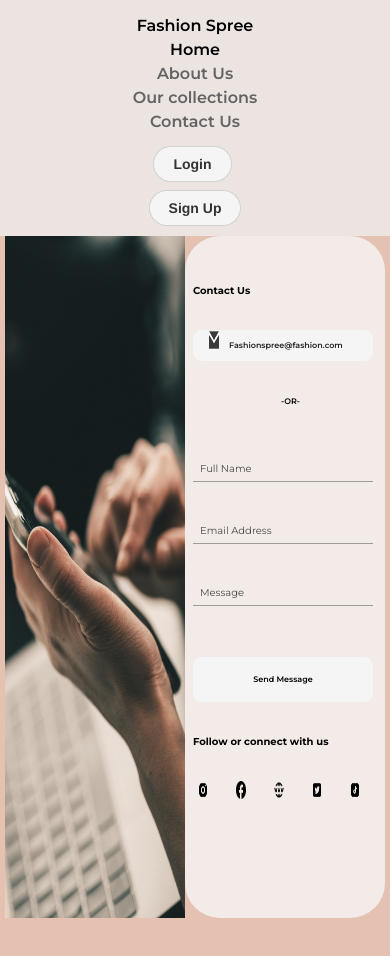
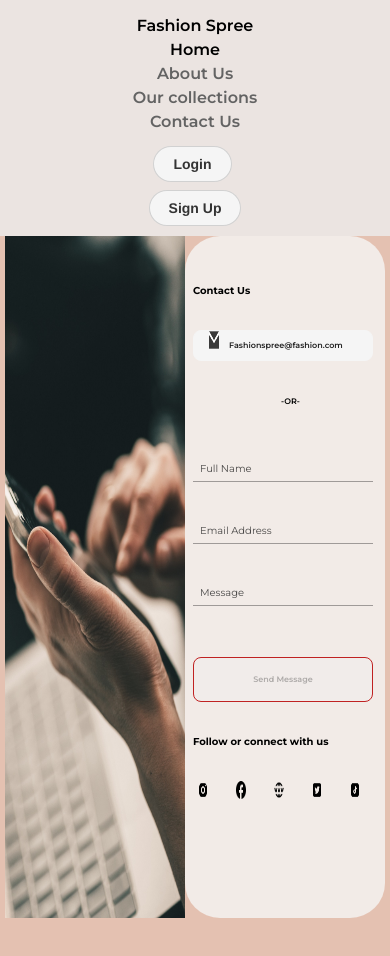
Before and after one commit to HackYourFuture-CPH/Fashion-Spree, a React (Create React App) app in the folder packages/client/: page /contact-us in a window 390 px wide. Shown: the top 956 px of the page. Built offline with nearby package versions, Linux system fonts and the light colour scheme; no server answers.

Commit message:
feat(disableButton):for the contectUs container

```diff
--- a/packages/client/src/containers/ContactUs.container.js
+++ b/packages/client/src/containers/ContactUs.container.js
@@ -9,8 +9,11 @@ export const ContactUs = () => {
   });
   const [formErrors, setFormErrors] = useState({});
   const [isSubmit, setIsSubmit] = useState(false);
+  const [disabled, setDisabled] = useState(true);
 
   const handleChange = (e) => {
+    setFormErrors({});
+    setIsSubmit(false);
     setFormValues({
       ...formValues,
       [e.target.name]: e.target.value,
@@ -20,7 +23,6 @@ export const ContactUs = () => {
   const handleFormSubmit = (e) => {
     setFormErrors(validation(formValues));
     setIsSubmit(true);
-
     e.preventDefault();
 
     /* eslint-disable no-console */
@@ -33,9 +35,20 @@ export const ContactUs = () => {
     if (Object.keys(formErrors).length === 0 && isSubmit) {
       console.log(formValues);
     }
-
     // eslint-disable-next-line
   }, [formErrors, isSubmit]);
+
+  useEffect(() => {
+    if (
+      formValues.fullname !== '' &&
+      formValues.email !== '' &&
+      formValues.message !== ''
+    ) {
+      setDisabled(false);
+    } else {
+      setDisabled(true);
+    }
+  }, [formValues]);
 
   const validation = (values) => {
     const errors = {};
@@ -53,9 +66,9 @@ export const ContactUs = () => {
     } else if (values.message.length < 5) {
       errors.message = 'Message must be more than five characters.';
     }
-
     return errors;
   };
+
   return (
     <main className="contactUs-wrapper">
       <img
@@ -116,6 +129,7 @@ export const ContactUs = () => {
               className="contactUs-btn"
               onClick={handleFormSubmit}
               type="submit"
+              disabled={disabled}
             >
               Send Message
             </button>
--- a/packages/client/src/containers/ContactUs.styles.css
+++ b/packages/client/src/containers/ContactUs.styles.css
@@ -78,7 +78,20 @@ form {
   line-height: 15px;
   font-family: 'Montserrat';
 }
-.contactUs-btn {
+.contactUs-btn:disabled {
+  width: 408px;
+  height: 45px;
+  border: 1px solid #c02222;
+  border-radius: 8px;
+  font-family: 'Montserrat';
+  font-style: normal;
+  font-weight: 600;
+  font-size: 24px;
+  line-height: 29px;
+  margin-top: 35px;
+  margin-bottom: 25px;
+}
+.contactUs-btn:enabled {
   width: 408px;
   height: 45px;
   background: #f5f5f5;
@@ -91,6 +104,7 @@ form {
   line-height: 29px;
   margin-top: 35px;
   margin-bottom: 25px;
+  cursor: pointer;
 }
 
 .media-icons {
@@ -141,7 +155,8 @@ form {
     margin-left: 8px;
     margin-top: 90px;
   }
-  .contactUs-btn,
+  .contactUs-btn:disabled,
+  .contactUs-btn:enabled,
   .contactUs-input,
   .fashion-email {
     width: 350px;
@@ -151,7 +166,8 @@ form {
   }
   .fashion-email p,
   p,
-  .contactUs-btn {
+  .contactUs-btn:disabled,
+  .contactUs-btn:enabled {
     font-size: 15px;
   }
 }
@@ -168,7 +184,8 @@ form {
     margin-left: 8px;
     margin-top: 50px;
   }
-  .contactUs-btn,
+  .contactUs-btn:disabled,
+  .contactUs-btn:enabled,
   .contactUs-input,
   .fashion-email {
     width: 350px;
@@ -178,7 +195,8 @@ form {
   }
   .fashion-email p,
   p,
-  .contactUs-btn {
+  .contactUs-btn:disabled,
+  .contactUs-btn:enabled {
     font-size: 15px;
   }
 }
@@ -195,7 +213,8 @@ form {
     margin-left: 8px;
     margin-top: 40px;
   }
-  .contactUs-btn,
+  .contactUs-btn:disabled,
+  .contactUs-btn:enabled,
   .contactUs-input,
   .fashion-email {
     width: 180px;
@@ -205,7 +224,8 @@ form {
   }
   .fashion-email p,
   p,
-  .contactUs-btn {
+  .contactUs-btn:disabled,
+  .contactUs-btn:enabled {
     font-size: 8px;
   }
   .fashion-email img,
```
